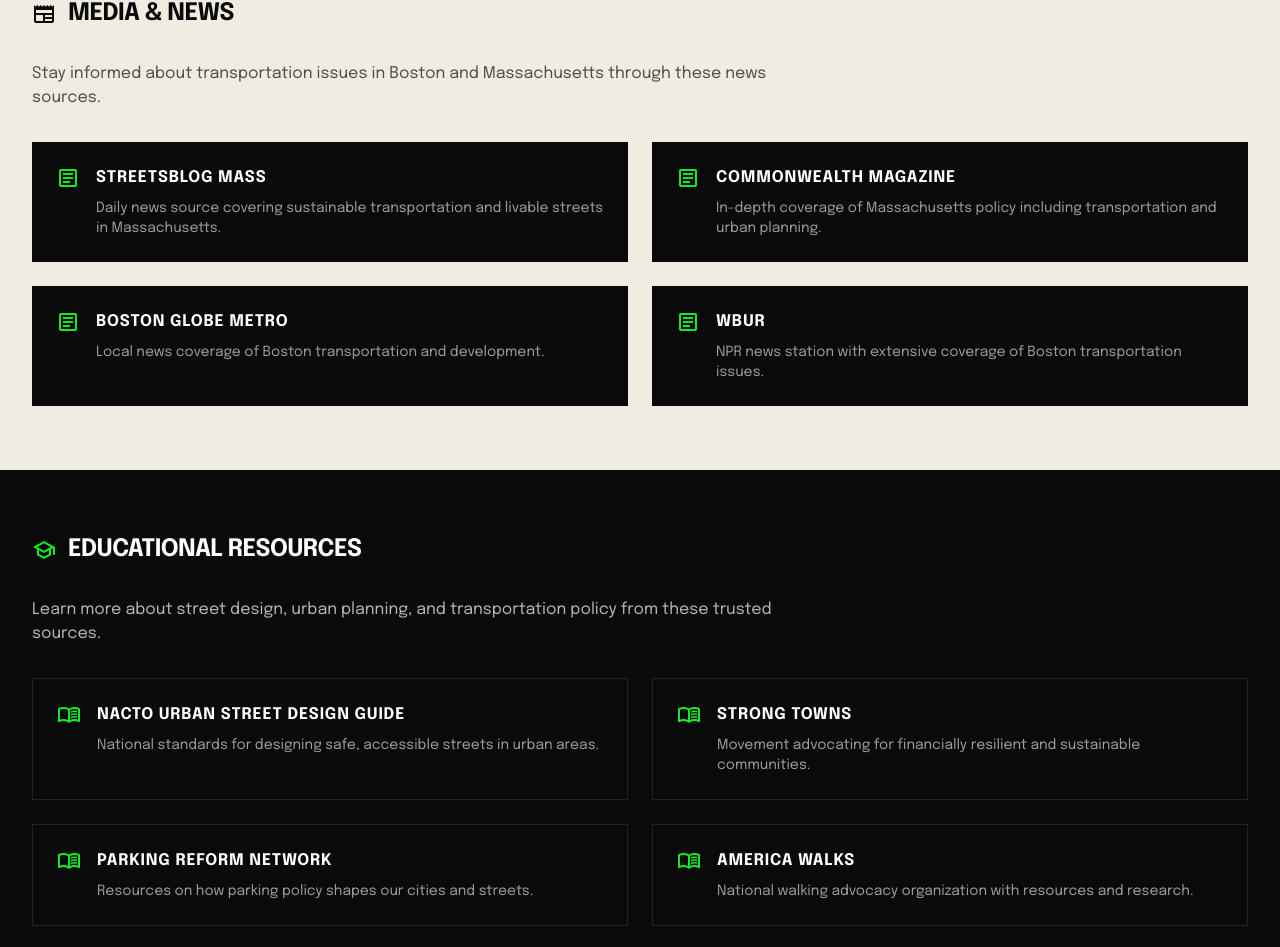
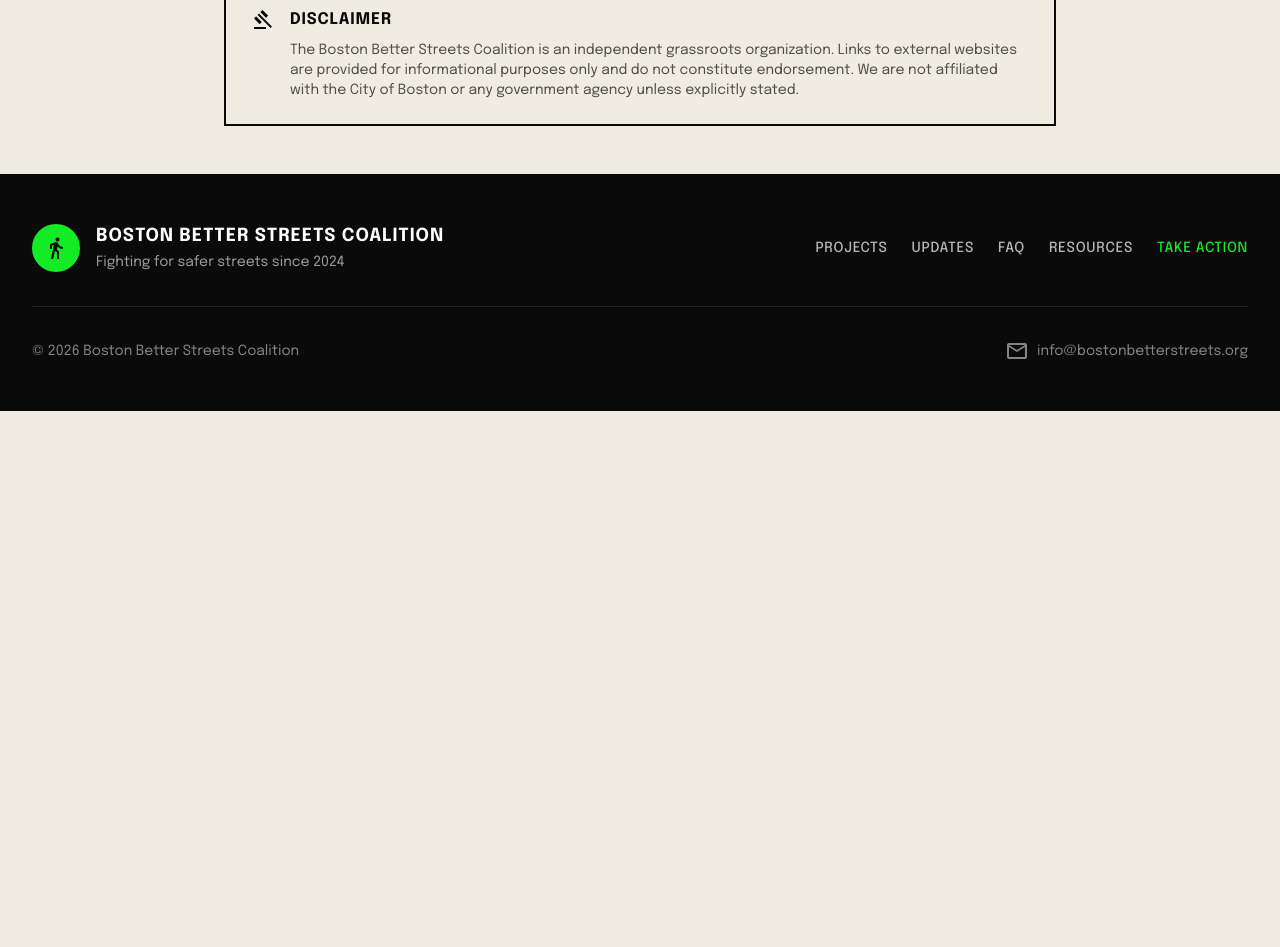
Before and after one commit to benjaminsiegel/bostonbetterstreets, a Next.js app: page /resources in a window 1280 px wide. Shown: the part 1850-2797 px from the top of the page. After the commit the page ends 2261 px from the top, so only its background shows below. Built offline with nearby package versions, Linux system fonts and the light colour scheme.

Commit message:
Clean up resources page
- Remove MASSPIRG from partner organizations
- Move StreetsBlog Mass to partner organizations
- Remove educational resources section
- Remove media and news section

```diff
--- a/src/app/resources/page.tsx
+++ b/src/app/resources/page.tsx
@@ -36,18 +36,18 @@ const partnerOrganizations = [
     focus: ["Car-Free", "Advocacy"],
   },
   {
-    name: "MASSPIRG",
-    description:
-      "Standing up to powerful interests on issues like transportation, environment, and consumer protection.",
-    url: "https://masspirg.org",
-    focus: ["Policy", "Consumer Advocacy"],
-  },
-  {
     name: "Vision Zero Coalition",
     description:
       "Coalition of organizations pushing Boston to deliver on its Vision Zero commitment to eliminate traffic deaths.",
     url: "https://visionzeroboston.org",
     focus: ["Vision Zero", "Safety"],
+  },
+  {
+    name: "StreetsBlog Mass",
+    description:
+      "Daily news source covering sustainable transportation and livable streets in Massachusetts.",
+    url: "https://mass.streetsblog.org",
+    focus: ["News", "Transportation"],
   },
 ];
 
@@ -84,57 +84,6 @@ const governmentResources = [
   },
 ];
 
-const mediaResources = [
-  {
-    name: "StreetsBlog Mass",
-    description:
-      "Daily news source covering sustainable transportation and livable streets in Massachusetts.",
-    url: "https://mass.streetsblog.org",
-  },
-  {
-    name: "CommonWealth Magazine",
-    description:
-      "In-depth coverage of Massachusetts policy including transportation and urban planning.",
-    url: "https://commonwealthmagazine.org",
-  },
-  {
-    name: "Boston Globe Metro",
-    description: "Local news coverage of Boston transportation and development.",
-    url: "https://www.bostonglobe.com/metro",
-  },
-  {
-    name: "WBUR",
-    description: "NPR news station with extensive coverage of Boston transportation issues.",
-    url: "https://www.wbur.org",
-  },
-];
-
-const educationalResources = [
-  {
-    name: "NACTO Urban Street Design Guide",
-    description:
-      "National standards for designing safe, accessible streets in urban areas.",
-    url: "https://nacto.org/publication/urban-street-design-guide/",
-  },
-  {
-    name: "Strong Towns",
-    description:
-      "Movement advocating for financially resilient and sustainable communities.",
-    url: "https://www.strongtowns.org",
-  },
-  {
-    name: "Parking Reform Network",
-    description:
-      "Resources on how parking policy shapes our cities and streets.",
-    url: "https://parkingreform.org",
-  },
-  {
-    name: "America Walks",
-    description: "National walking advocacy organization with resources and research.",
-    url: "https://americawalks.org",
-  },
-];
-
 export default function ResourcesPage() {
   return (
     <div className="min-h-screen bg-[#f0ece2]">
@@ -151,8 +100,8 @@ export default function ResourcesPage() {
             <span className="text-[#13ec25]">Resources</span>
           </h1>
           <p className="text-xl text-white/70 max-w-3xl">
-            Partner organizations, government contacts, and educational materials
-            to support your advocacy for safer streets.
+            Partner organizations and government contacts to support your
+            advocacy for safer streets.
           </p>
         </div>
       </section>
@@ -241,80 +190,6 @@ export default function ResourcesPage() {
         </div>
       </section>
 
-      {/* Media */}
-      <section className="py-16 bg-[#f0ece2]">
-        <div className="max-w-7xl mx-auto px-4 sm:px-6 lg:px-8">
-          <div className="flex items-center gap-3 mb-8">
-            <span className="material-symbols-outlined text-3xl text-[#0a0a0a]">newspaper</span>
-            <h2 className="text-2xl font-bold uppercase tracking-tight text-[#0a0a0a]">
-              Media & News
-            </h2>
-          </div>
-          <p className="text-[#0a0a0a]/70 mb-8 max-w-3xl">
-            Stay informed about transportation issues in Boston and Massachusetts
-            through these news sources.
-          </p>
-          <div className="grid md:grid-cols-2 gap-6">
-            {mediaResources.map((resource, index) => (
-              <a
-                key={index}
-                href={resource.url}
-                target="_blank"
-                rel="noopener noreferrer"
-                className="flex items-start gap-4 p-6 bg-[#0a0a0a] text-white hover:shadow-[4px_4px_0px_0px_#13ec25] transition-all group"
-              >
-                <span className="material-symbols-outlined text-[#13ec25]">article</span>
-                <div>
-                  <h3 className="font-bold uppercase tracking-wider group-hover:text-[#13ec25] transition-colors">
-                    {resource.name}
-                  </h3>
-                  <p className="text-white/60 text-sm mt-2">
-                    {resource.description}
-                  </p>
-                </div>
-              </a>
-            ))}
-          </div>
-        </div>
-      </section>
-
-      {/* Educational Resources */}
-      <section className="py-16 bg-[#0a0a0a] text-white">
-        <div className="max-w-7xl mx-auto px-4 sm:px-6 lg:px-8">
-          <div className="flex items-center gap-3 mb-8">
-            <span className="material-symbols-outlined text-3xl text-[#13ec25]">school</span>
-            <h2 className="text-2xl font-bold uppercase tracking-tight">
-              Educational Resources
-            </h2>
-          </div>
-          <p className="text-white/70 mb-8 max-w-3xl">
-            Learn more about street design, urban planning, and transportation
-            policy from these trusted sources.
-          </p>
-          <div className="grid md:grid-cols-2 gap-6">
-            {educationalResources.map((resource, index) => (
-              <a
-                key={index}
-                href={resource.url}
-                target="_blank"
-                rel="noopener noreferrer"
-                className="flex items-start gap-4 p-6 border border-white/10 hover:border-[#13ec25] transition-colors group"
-              >
-                <span className="material-symbols-outlined text-[#13ec25]">menu_book</span>
-                <div>
-                  <h3 className="font-bold uppercase tracking-wider group-hover:text-[#13ec25] transition-colors">
-                    {resource.name}
-                  </h3>
-                  <p className="text-white/60 text-sm mt-2">
-                    {resource.description}
-                  </p>
-                </div>
-              </a>
-            ))}
-          </div>
-        </div>
-      </section>
-
       {/* Disclaimer */}
       <section className="py-12 bg-[#f0ece2]">
         <div className="max-w-4xl mx-auto px-4 sm:px-6 lg:px-8">
```
